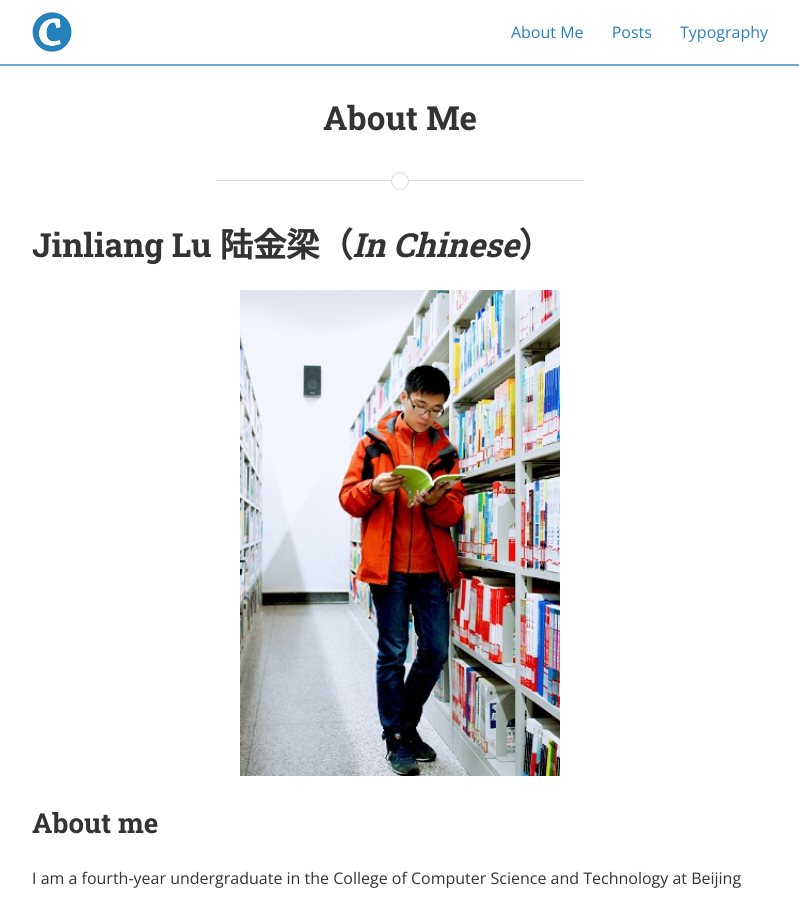
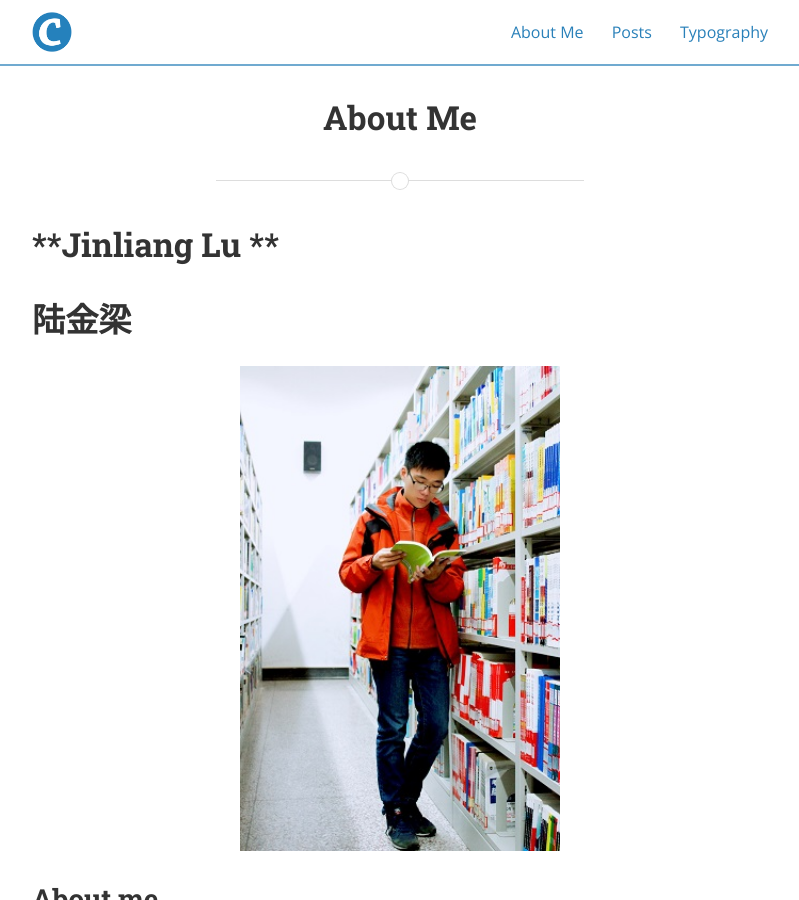
Before and after one commit to JinliangLu96/JinliangLu96.github.io, a Jekyll site: the page built from about.md, in a window 1280 px wide and 900 px high. Shown: the whole window, without its empty margins (240-1039 px from the left). Built offline with Jekyll 4.4.1, drawn with Linux system fonts in a browser that asks for light colours; nearby versions of some CDN libraries.

Commit message:
Update about.md

```diff
--- a/about.md
+++ b/about.md
@@ -3,7 +3,8 @@ layout: page
 title: About Me
 permalink: /about/
 ---
-# **Jinliang Lu 陆金梁（*In Chinese*）**
+# **Jinliang Lu **
+# 陆金梁 #
 
 <img src="/assets/Jinliang.jpg" title="Profile Picture" class="profile">
 
```
